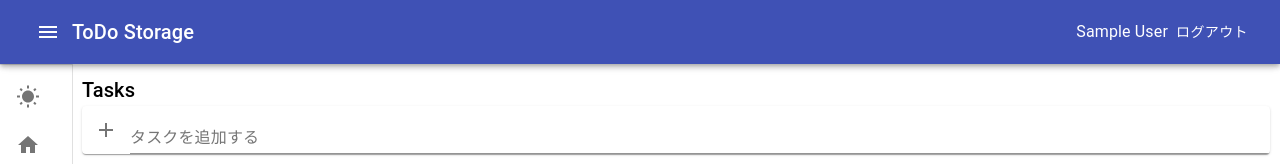
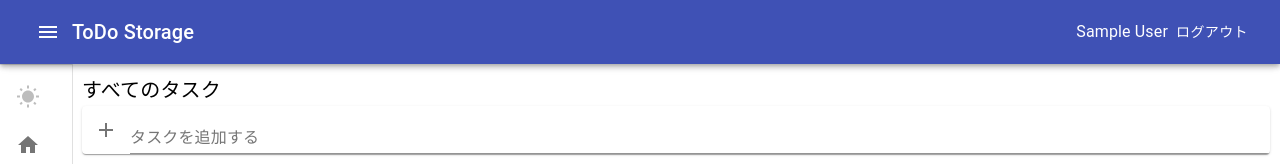
Before and after one commit to KituneUdon/todo-storage, a React (Create React App) app: page /todo/all in a window 1280 px wide. Shown: the top 164 px of the page. Built offline with nearby package versions, Linux system fonts and the light colour scheme; no server answers; the database is empty; sample sign-in values are in the browser's storage.

Commit message:
82 make to task list type is understand (#85)
* #82 タイトルが開いているタスクによって変わるように変更

* #82 左メニューバーのアイコンで現在表示していないアイコンは薄灰色になるよう変更

```diff
--- a/src/components/Menu.tsx
+++ b/src/components/Menu.tsx
@@ -11,7 +11,7 @@ import {
 import { createStyles, makeStyles } from '@material-ui/styles';
 /** @jsxImportSource @emotion/react */
 import { css } from '@emotion/react';
-import { useHistory } from 'react-router-dom';
+import { useHistory, useLocation } from 'react-router-dom';
 
 import ChevronLeftIcon from '@material-ui/icons/ChevronLeft';
 import HomeIcon from '@material-ui/icons/Home';
@@ -56,6 +56,7 @@ type Props = {
 const Menu: FC<Props> = ({ menuOpen, handleMenuClose }) => {
   const classes = useStyles();
   const history = useHistory();
+  const location = useLocation();
 
   return (
     <div css={root}>
@@ -75,13 +76,21 @@ const Menu: FC<Props> = ({ menuOpen, handleMenuClose }) => {
         <List>
           <ListItem button onClick={() => history.push('/todo/today')}>
             <ListItemIcon>
-              <WbSunnyIcon />
+              <WbSunnyIcon
+                color={
+                  location.pathname === '/todo/today' ? 'inherit' : 'disabled'
+                }
+              />
             </ListItemIcon>
             <ListItemText primary="今日のタスク" />
           </ListItem>
           <ListItem button onClick={() => history.push('/todo/all')}>
             <ListItemIcon>
-              <HomeIcon />
+              <HomeIcon
+                color={
+                  location.pathname === '/todo/all' ? 'inherit' : 'disabled'
+                }
+              />
             </ListItemIcon>
             <ListItemText primary="すべてのタスク" />
           </ListItem>
--- a/src/components/Todo.tsx
+++ b/src/components/Todo.tsx
@@ -9,7 +9,7 @@ import {
 import { Alert } from '@material-ui/lab';
 /** @jsxImportSource @emotion/react */
 import { css } from '@emotion/react';
-import { Switch, useHistory, Redirect } from 'react-router-dom';
+import { Switch, Redirect, useLocation, useHistory } from 'react-router-dom';
 
 import MenuIcon from '@material-ui/icons/Menu';
 
@@ -64,6 +64,7 @@ const Todo: FC = () => {
   const [taskDetailOpen, setTaskDetailOpen] = useState(false);
   const [menuOpen, setMenuOpen] = useState(false);
   const { updateTasks } = useUpdateTasks(tasks);
+  const [currentUrl, setCurrentUrl] = useState('/todo/all');
 
   const defaultTaskDetail: Task = {
     id: '',
@@ -117,6 +118,17 @@ const Todo: FC = () => {
         setErrorMessage('タスクの取得に失敗しました。');
       });
   }, [uid]);
+
+  const location = useLocation();
+
+  useEffect(() => {
+    setCurrentUrl(location.pathname);
+  }, [location]);
+
+  const titleMap = new Map([
+    ['/todo/all', 'すべてのタスク'],
+    ['/todo/today', '今日のタスク'],
+  ]);
 
   const handleDrawerOpen = (task: Task) => {
     setTaskDetail(task);
@@ -316,7 +328,7 @@ const Todo: FC = () => {
           menuOpen ? contentRightShift : content,
         ]}
       >
-        <Typography variant="h6">Tasks</Typography>
+        <Typography variant="h6">{titleMap.get(currentUrl)}</Typography>
         {errorMessage && <Alert severity="error">{errorMessage}</Alert>}
         <AddTodo
           setErrorMessage={setErrorMessage}
```
